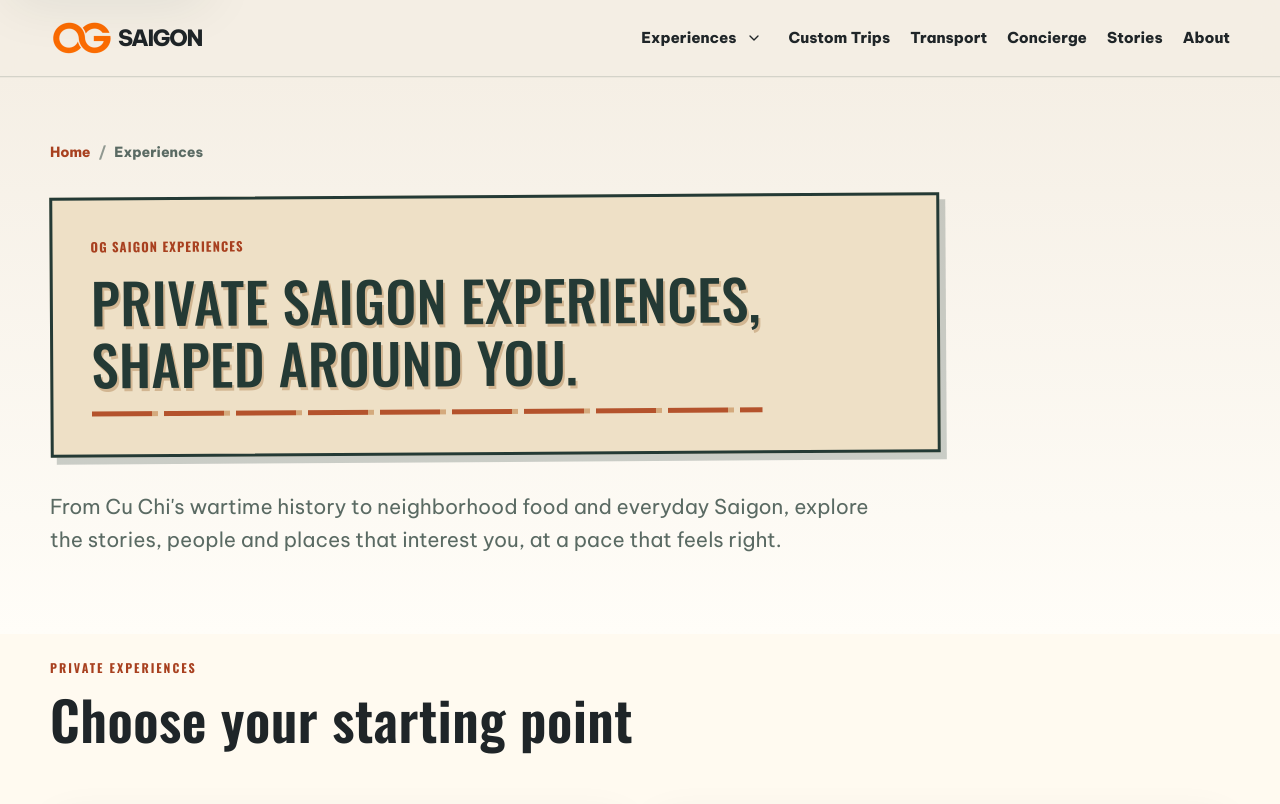
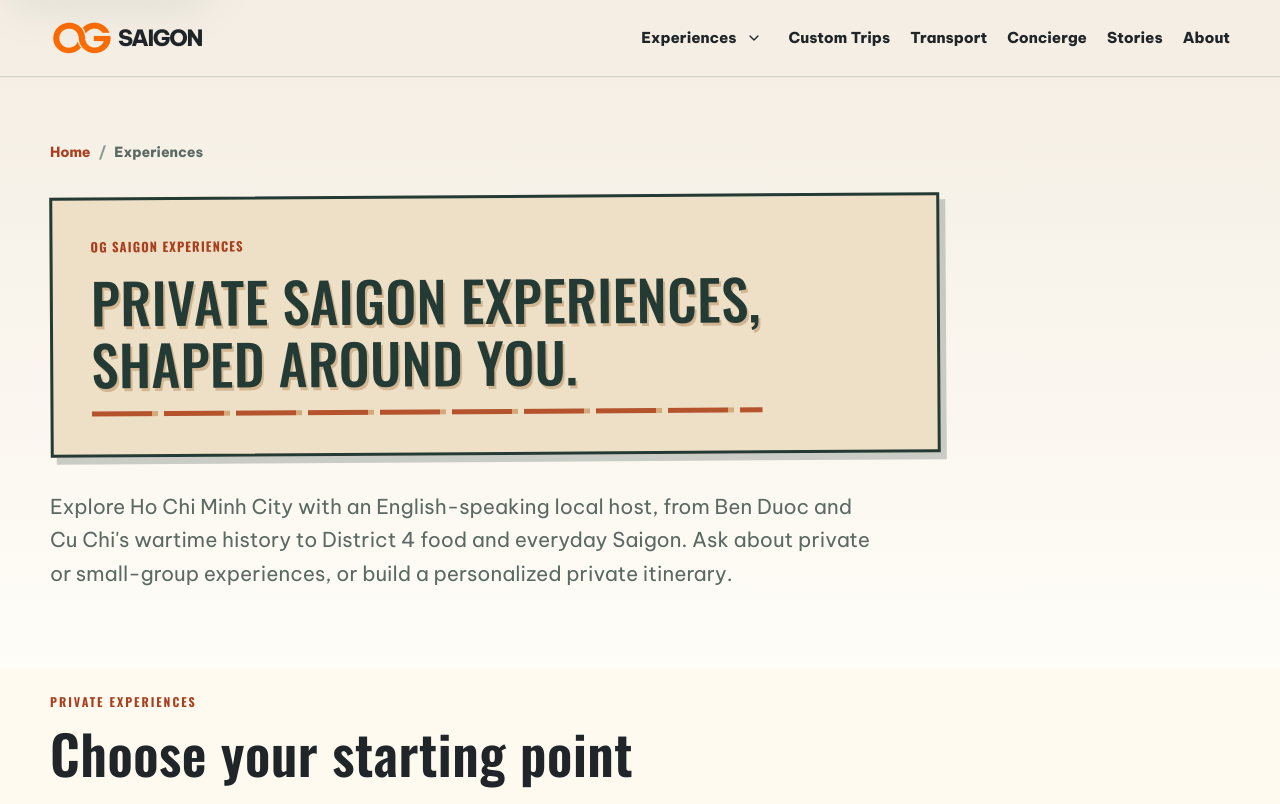
Before and after one commit to DSG2025/DSG2025.github.io, a Jekyll site: the page built from experiences/index.html, in a window 1280 px wide and 900 px high, cut to the strip 0-804 px from the top of the window. Built offline with Jekyll 4.4.1, drawn with Linux system fonts in a browser that asks for light colours; some web fonts are replaced.

Commit message:
Clarify local hosting and service connections: experiences/index.html

```diff
--- a/experiences/index.html
+++ b/experiences/index.html
@@ -38,7 +38,7 @@ layout: null
   <div class="eyebrow">OG Saigon experiences</div>
   <h1>Private Saigon Experiences, Shaped Around You.</h1>
 </div>
-<p class="lead og-index-intro">From Cu Chi's wartime history to neighborhood food and everyday Saigon, explore the stories, people and places that interest you, at a pace that feels right.</p>
+<p class="lead og-index-intro">Explore Ho Chi Minh City with an English-speaking local host, from Ben Duoc and Cu Chi's wartime history to District 4 food and everyday Saigon. Ask about private or small-group experiences, or build a <a href="/custom-trip/">personalized private itinerary</a>.</p>
 </div>
 </section>
 <section class="section paper experiences-list">
```
